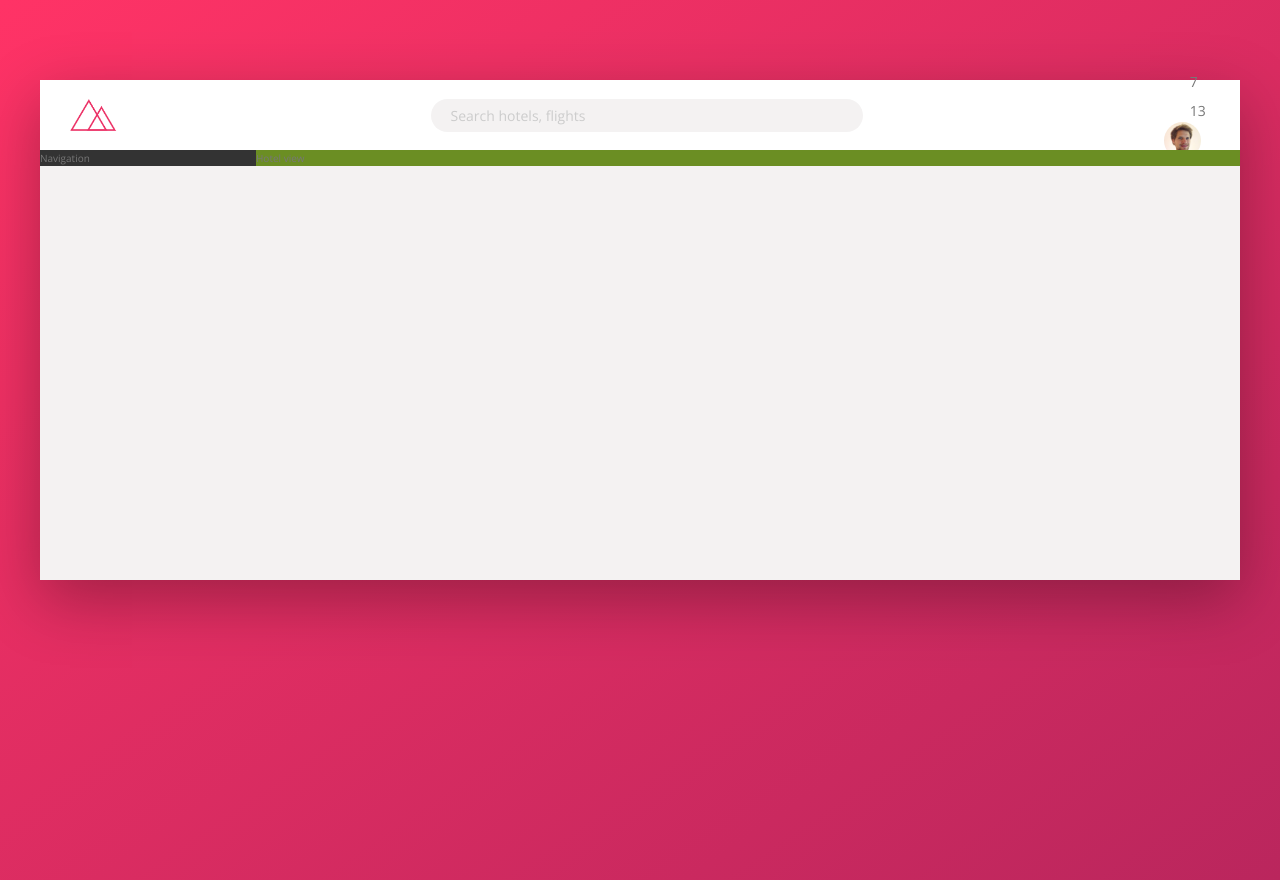
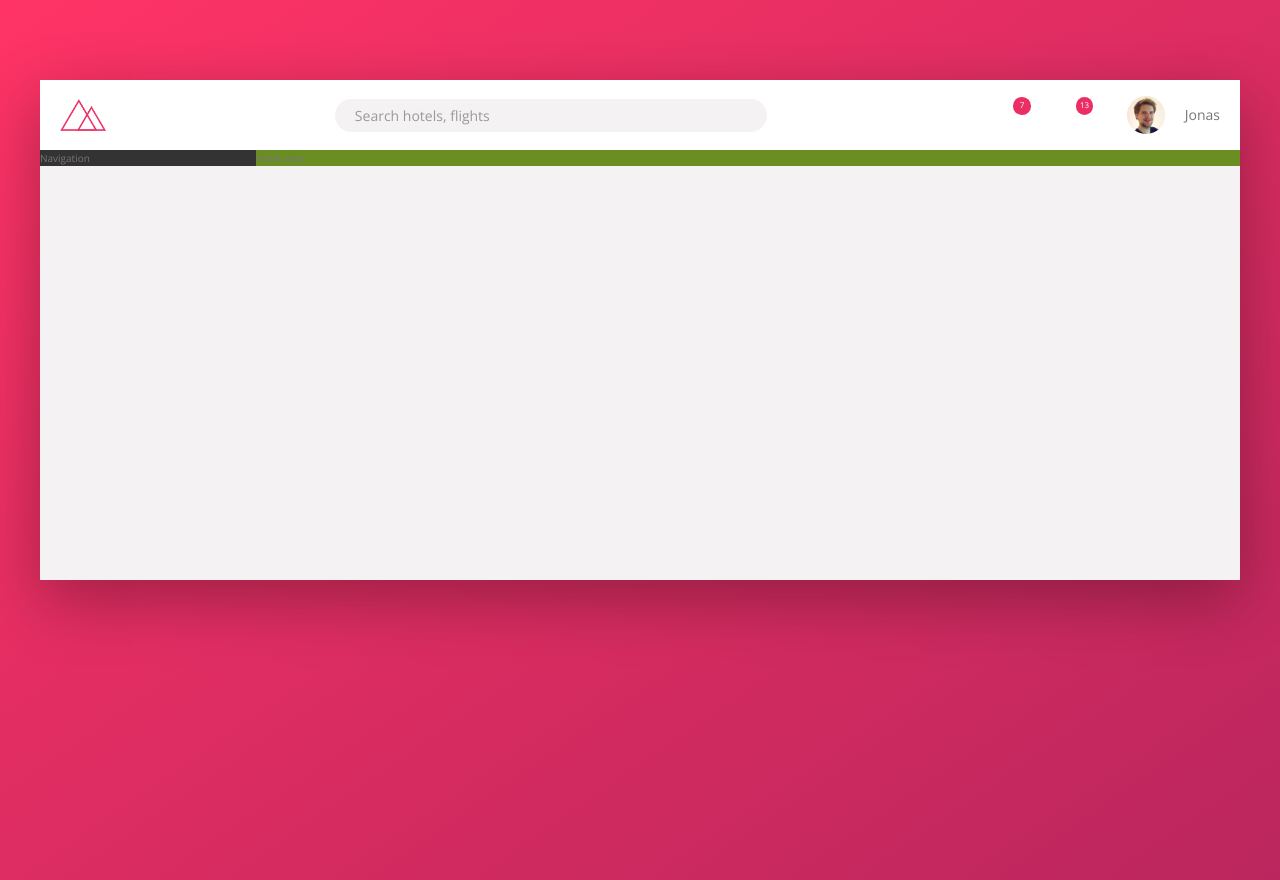
Before and after one commit to Poirei/Trillo, a website: page index.html in a window 1280 px wide. Drawn offline with nearby package versions, Linux system fonts and the light colour scheme.

Commit message:
fixed header styles.

```diff
--- a/sass/_components.scss
+++ b/sass/_components.scss
@@ -1,6 +1,6 @@
 .logo {
   height: 3.25rem;
-  margin-left: 3rem;
+  margin-left: 2rem;
 }
 
 .search {
@@ -30,7 +30,7 @@
 
     &::placeholder {
       font-weight: 100;
-      color: var(--color-grey-light-4);
+      color: var(--color-grey-dark-3);
     }
   }
 
@@ -59,25 +59,52 @@
 }
 
 .user-nav {
+  display: flex;
+  align-items: center;
+  align-self: stretch;
+
+  & > * {
+    padding: 0 2rem;
+    cursor: pointer;
+    height: 100%;
+    display: flex;
+    justify-content: center;
+    align-items: center;
+    transition: 0.26s all;
+  }
+
+  & > *:hover {
+    background-color: var(--color-grey-light-2);
+  }
+
   &__icon-box {
+    position: relative;
   }
 
   &__icon {
     height: 2.25rem;
     width: 2.25rem;
+    fill: var(--color-grey-dark-2);
   }
 
   &__notification {
-  }
-
-  &__user {
+    font-size: 0.8rem;
+    height: 1.75rem;
+    width: 1.75rem;
+    border-radius: 50%;
+    background-color: var(--color-primary);
+    position: absolute;
+    top: 1.7rem;
+    right: 1.4rem;
+    color: #fff;
+    display: flex;
+    justify-content: center;
+    align-items: center;
   }
 
   &__user-photo {
     height: 3.75rem;
     border-radius: 50%;
-  }
-
-  &__user-name {
+    margin-right: 2rem;
   }
 }
--- a/sass/main.scss
+++ b/sass/main.scss
@@ -1,5 +1,5 @@
-@import "base";
+@import "./base";
 
-@import "layout";
+@import "./layout";
 
-@import "components";
+@import "./components";
```
Also changed, not shown: css/style.css.
